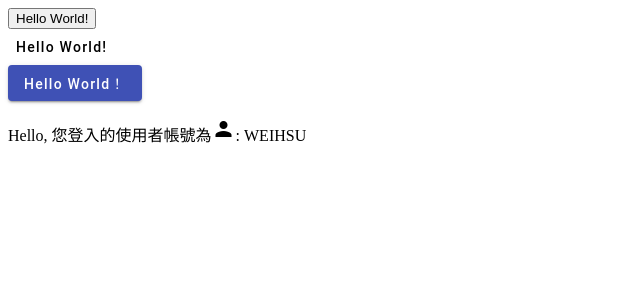
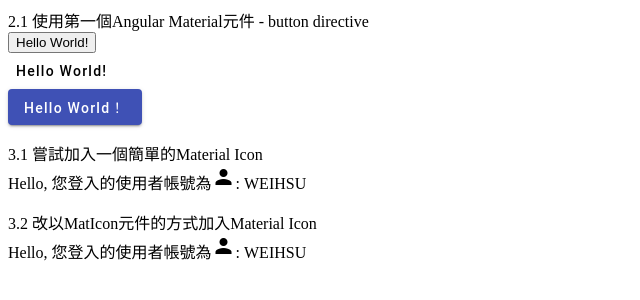
Before and after one commit to SW00917/angular-material, an Angular app: page / in a window 1280 px wide. Shown: the top 300 px of the page, without its empty margins (0-640 px from the left). Built offline with nearby package versions, Linux system fonts and the light colour scheme.

Commit message:
改以MatIcon元件的方式加入Material Icon

```diff
--- a/src/app/app.component.html
+++ b/src/app/app.component.html
@@ -1,8 +1,17 @@
+2.1 使用第一個Angular Material元件 - button directive
 <div><button>Hello World!</button></div>
 <div><button mat-button>Hello World!</button></div>
 <div><button mat-raised-button color="primary">Hello World！</button></div>
-<P></P>
+<p></p>
+
+3.1 嘗試加入一個簡單的Material Icon
 <div>
   Hello, 您登入的使用者帳號為<i class="material-icons">person</i>: WEIHSU
 </div>
+<p></p>
+
+3.2 改以MatIcon元件的方式加入Material Icon
+<div>Hello, 您登入的使用者帳號為<mat-icon>person</mat-icon>: WEIHSU</div>
+<p></p>
+
 <router-outlet></router-outlet>
--- a/src/app/app.module.ts
+++ b/src/app/app.module.ts
@@ -3,6 +3,7 @@ import { BrowserModule } from '@angular/platform-browser';
 // import { MatButtonModule } from '@angular/material/button';
 import { BrowserAnimationsModule } from '@angular/platform-browser/animations';
 import { SharedMaterialModule } from './shared-material/shared-material.module';
+import { MatIconModule } from '@angular/material/icon';
 
 import { AppRoutingModule } from './app-routing.module';
 import { AppComponent } from './app.component';
@@ -15,6 +16,7 @@ import { AppComponent } from './app.component';
     BrowserAnimationsModule,
     // MatButtonModule,
     SharedMaterialModule,
+    MatIconModule,
   ],
   providers: [],
   bootstrap: [AppComponent],
```
